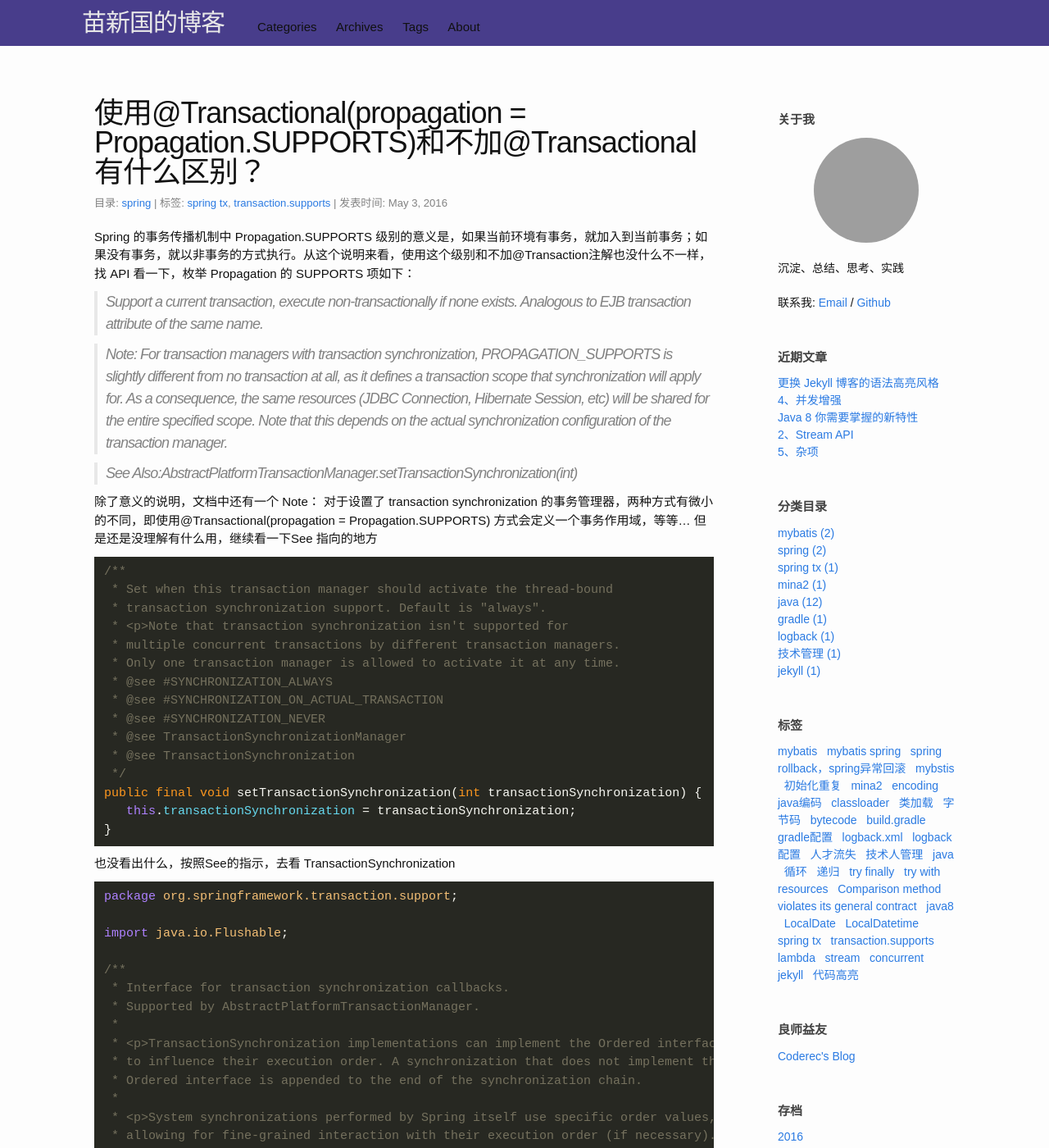
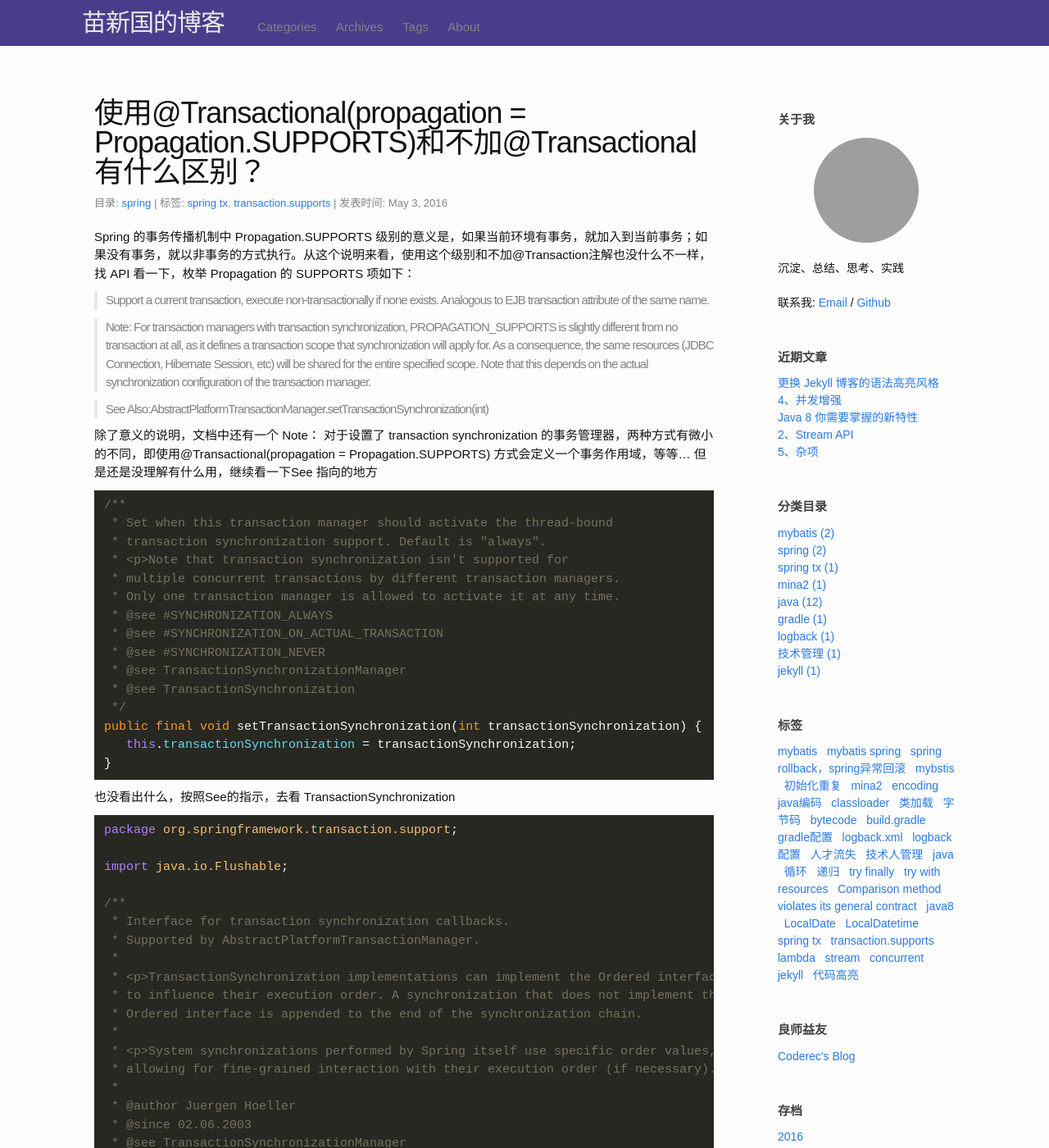
Before and after one commit to miaoxinguo/miaoxinguo.github.io, a Jekyll site: the page built from _posts/2016-05-03-spring.tx.supposts.md, in a window 1280 px wide and 1400 px high. Shown: the whole window at 82% size. Built offline with Jekyll 4.4.1, drawn with Linux system fonts in a browser that asks for light colours; grey boxes are pictures that could not be loaded.

Commit message:
fix style

```diff
--- a/_sass/_base.scss
+++ b/_sass/_base.scss
@@ -113,9 +113,9 @@ blockquote {
     color: $grey-color;
     border-left: 4px solid $grey-color-light;
     padding-left: $spacing-unit / 2;
-    font-size: 18px;
+    // font-size: 18px;
     letter-spacing: -1px;
-    font-style: italic;
+    // font-style: italic;
 
     > :last-child {
         margin-bottom: 0;
--- a/css/main.scss
+++ b/css/main.scss
@@ -14,14 +14,14 @@ $base-line-height: 1.5;
 
 $spacing-unit:     20px;
 
-$text-color:       #111;
-$nav-text-color:   #111;
-$background-color: #fdfdfd;
-
 $brand-color:      #2a7ae2;
 $grey-color:       #828282;
 $grey-color-light: lighten($grey-color, 40%);
 $grey-color-dark:  darken($grey-color, 25%);
+
+$text-color:       #111;
+$nav-text-color:   $grey-color;
+$background-color: #fdfdfd;
 
 // Width of the content area
 $content-width:    1120px;
```
